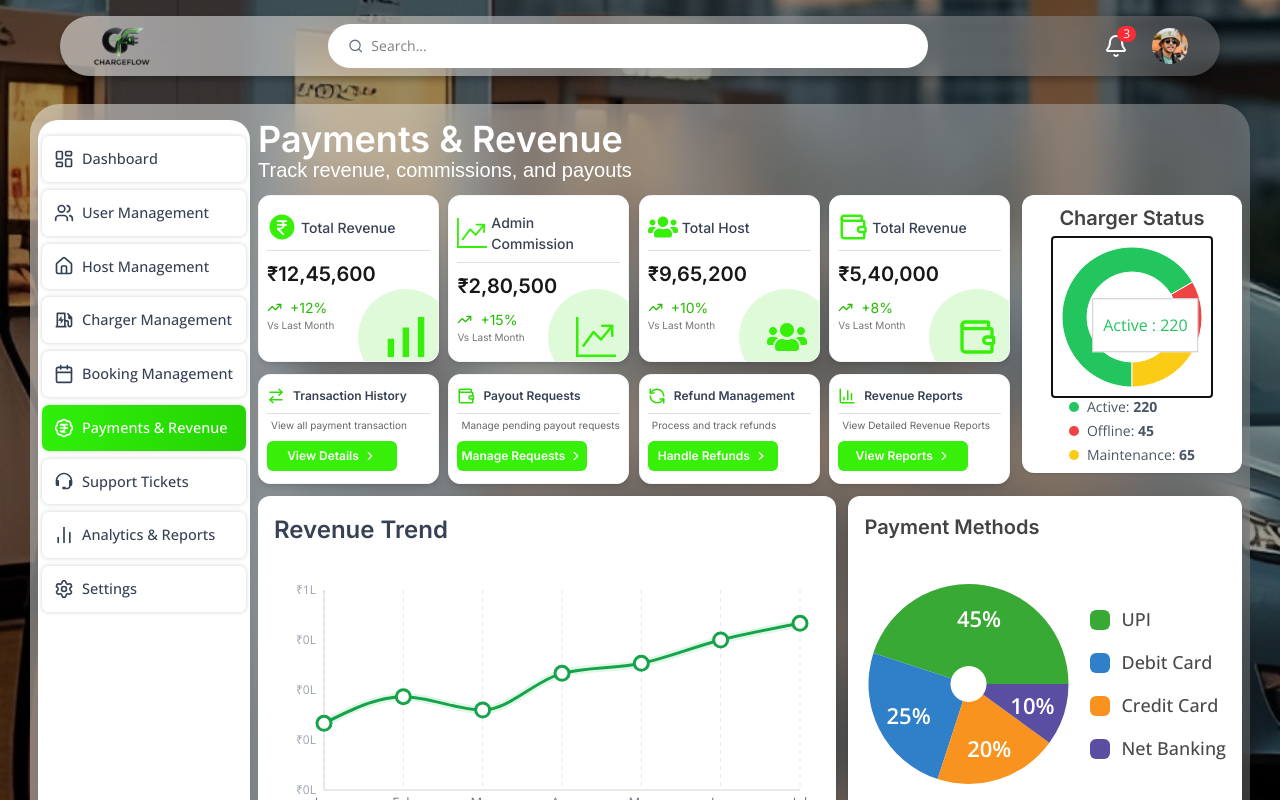
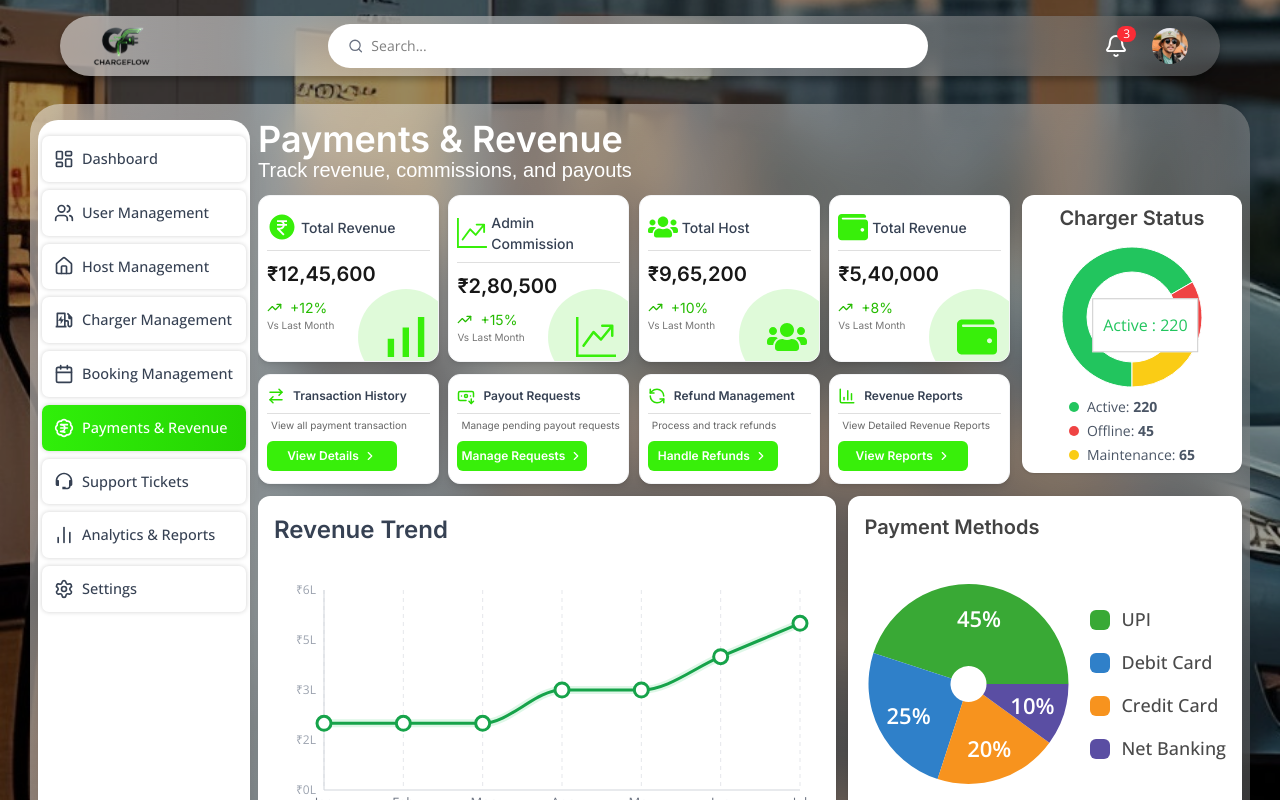
Before and after one commit to ChandaniSahu/ChargeFlow, a Next.js app: page /admin/payments in a window 1280 px wide. Both pictures are taken after a click on the element 1132 px from the left and 317 px from the top of the page. Shown: the top 800 px of the page. Built offline with nearby package versions, Linux system fonts and the light colour scheme.

Commit message:
stroke removed finally , and gap b/w result lines

```diff
--- a/app/admin/bookingmanagement/page.tsx
+++ b/app/admin/bookingmanagement/page.tsx
@@ -357,13 +357,13 @@ const getBadge = (value: string) => {
 
 
 const bookingTrendData = [
-  { date: "25 Jan", bookings: 17, revenue: 50000 },
-  { date: "26 Jan", bookings: 20, revenue: 65000 },
-  { date: "27 Jan", bookings: 20, revenue: 63000 },
-  { date: "28 Jan", bookings: 25, revenue: 78000 },
-  { date: "29 Jan", bookings: 28, revenue: 86000 },
-  { date: "30 Jan", bookings: 26, revenue: 82000 },
-  { date: "31 Jan", bookings: 32, revenue: 100000 },
+  { date: "25 Jan", bookings: "17", revenue: 50000 },
+  { date: "26 Jan", bookings: "20", revenue: 65000 },
+  { date: "27 Jan", bookings: "20", revenue: 63000 },
+  { date: "28 Jan", bookings: "25", revenue: 78000 },
+  { date: "29 Jan", bookings: "28", revenue: 86000 },
+  { date: "30 Jan", bookings: "26", revenue: 82000 },
+  { date: "31 Jan", bookings: "32", revenue: 100000 },
 ];
 
 
@@ -652,6 +652,7 @@ if (typeFilter !== "All Dates") {
       {/* Left Y Axis */}
       <YAxis
         yAxisId="left"
+         domain={['dataMin - 14', 'dataMax + 14']}
         tick={{ fontSize: 12 }}
         axisLine={{ stroke: "#d1d5db" }}
         tickLine={{ stroke: "#d1d5db" }}
@@ -661,13 +662,20 @@ if (typeFilter !== "All Dates") {
       <YAxis
         yAxisId="right"
         orientation="right"
+        domain={['dataMin - 10000', 'dataMax + 10000']}
         tickFormatter={(v) => `${v / 1000}k`}
         tick={{ fontSize: 12 }}
         axisLine={{ stroke: "#d1d5db" }}
         tickLine={{ stroke: "#d1d5db" }}
       />
 
-      <Tooltip />
+      <Tooltip
+      formatter={(value: number, name: string) => {
+    if (name === "revenue") {
+      return `₹${(value / 1000).toFixed(1)}K`;
+    }
+    return value; // bookings normal
+    }} />
 
       {/* Area (Revenue Background) */}
       <Area
@@ -676,6 +684,7 @@ if (typeFilter !== "All Dates") {
         dataKey="revenue"
         stroke="none"
         fill="url(#greenGradient)"
+         tooltipType="none"
       />
 
       {/* Blue Line (Bookings) */}
--- a/app/admin/dashboard/page.tsx
+++ b/app/admin/dashboard/page.tsx
@@ -399,7 +399,7 @@ ${(i == actions.length - 1) ? 'rani' : ''}
             <div className="text-center bg-gradient-to-br from-gray-50 to-white rounded-xl px-4 py-2 shadow-md border border-gray-100 h-full flex flex-col">
               <h3 className="font-inter text-[20px] font-semibold text-gray-700 mb-1">Booking Status</h3>
               <div className="flex-1 flex fix-graph flex-col justify-center items-center">
-                <div className="flex justify-center mb-1">
+                <div className="flex justify-center mb-1 ">
                   <PieChart width={140} height={140}>
                     <Pie data={bookingStatus}
                       dataKey="value"
--- a/app/admin/payments/page.tsx
+++ b/app/admin/payments/page.tsx
@@ -19,12 +19,14 @@ import {
   RotateCcw,
   X,
 } from "lucide-react";
+import { BanknoteArrowDown } from 'lucide-react';
 import { FaUsers } from "react-icons/fa";
 import { LineChart, Line, XAxis, YAxis, Tooltip, ResponsiveContainer, PieChart, Pie, Cell, CartesianGrid, Area } from "recharts";
 import {
   MdOutlineKeyboardArrowRight,
   MdOutlinePeopleAlt,
 } from "react-icons/md";
+import { FaWallet } from "react-icons/fa";
 import { RxCross2 } from "react-icons/rx";
 import { BsGraphUpArrow } from "react-icons/bs";
 import { IoCheckmarkSharp } from "react-icons/io5";
@@ -59,11 +61,11 @@ export const userStats = [
     bottomIcon: FaUsers,
   },
   {
-    topIcon: Wallet,               // wallet icon
+    topIcon: FaWallet,               // wallet icon
     title: "Total Revenue",
     amount: 540000,
     growthValue: 8,
-    bottomIcon: Wallet,
+    bottomIcon: FaWallet,
   },
 ];
 
@@ -77,7 +79,7 @@ export const actionCards = [
     btn: "View Details",
   },
   {
-    icon: Wallet,
+    icon: BanknoteArrowDown,
     title: "Payout Requests",
     value: null,
     sub: "Manage pending payout requests",
@@ -106,13 +108,13 @@ export const chargerStatus = [
 ];
 
 export const revenueData = [
-  { month: "Jan", revenue: 20000 },
-  { month: "Feb", revenue: 28000 },
-  { month: "Mar", revenue: 24000 },
-  { month: "Apr", revenue: 35000 },
-  { month: "May", revenue: 38000 },
-  { month: "Jun", revenue: 45000 },
-  { month: "Jul", revenue: 50000 },
+  { month: "Jan", revenue: 200000 },
+  { month: "Feb", revenue: 200000 },
+  { month: "Mar", revenue: 200000 },
+  { month: "Apr", revenue: 300000 },
+  { month: "May", revenue: 300000 },
+  { month: "Jun", revenue: 400000 },
+  { month: "Jul", revenue: 500000 },
 ];
 
 
@@ -823,6 +825,7 @@ export default function UserManagementDashboard() {
                   dataKey="revenue"
                   stroke="none"
                   fill="url(#greenGradient)"
+                   tooltipType="none"
                 />
 
                 {/* Soft shadow line (background glow effect) */}
@@ -833,6 +836,7 @@ export default function UserManagementDashboard() {
                   strokeWidth={8}
                   dot={false}
                   opacity={0.15}
+                   tooltipType="none"
                 />
 
                 {/* Main sharp line */}
@@ -901,7 +905,9 @@ export default function UserManagementDashboard() {
                       <Cell key={`cell-${index}`} fill={entry.color} />
                     ))}
                   </Pie>
+                  <Tooltip/>
                 </PieChart>
+
               </ResponsiveContainer>
               <div className="space-y-4">
                 {paymentMethodData.map((item, i) => (
--- a/app/globals.css
+++ b/app/globals.css
@@ -83,6 +83,12 @@
 
 }
 
+.recharts-wrapper:focus,
+.recharts-surface:focus {
+  outline: none !important;
+}
+
+
 svg *:focus {
   outline: none;
 }
```
